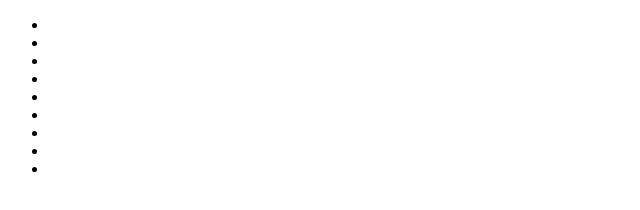
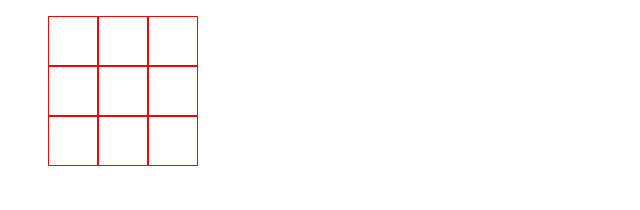
Before and after one commit to mikestepanov/TicTacToe, a plain HTML site: page index.html in a window 1280 px wide. Shown: the whole page, without its empty margins (0-640 px from the left). Drawn offline with Linux system fonts and the light colour scheme.

Commit message:
added basic styling

```diff
--- a/index.css
+++ b/index.css
@@ -0,0 +1,10 @@
+ul {
+  list-style-type: none;
+  display: grid;
+  grid-template-columns: 50px 50px 50px;
+  grid-template-rows: 50px 50px 50px;
+}
+
+li {
+  border: 1px solid red;
+}
--- a/index.html
+++ b/index.html
@@ -8,15 +8,15 @@
   <body>
     <div id="game">
       <ul>
-        <li></li>
-        <li></li>
-        <li></li>
-        <li></li>
-        <li></li>
-        <li></li>
-        <li></li>
-        <li></li>
-        <li></li>
+        <li id="1"></li>
+        <li id="2"></li>
+        <li id="3"></li>
+        <li id="4"></li>
+        <li id="5"></li>
+        <li id="6"></li>
+        <li id="7"></li>
+        <li id="8"></li>
+        <li id="9"></li>
       </ul>
     </div>
     <script src="index.js"></script>
```
Also changed, not shown: 1 other file.
